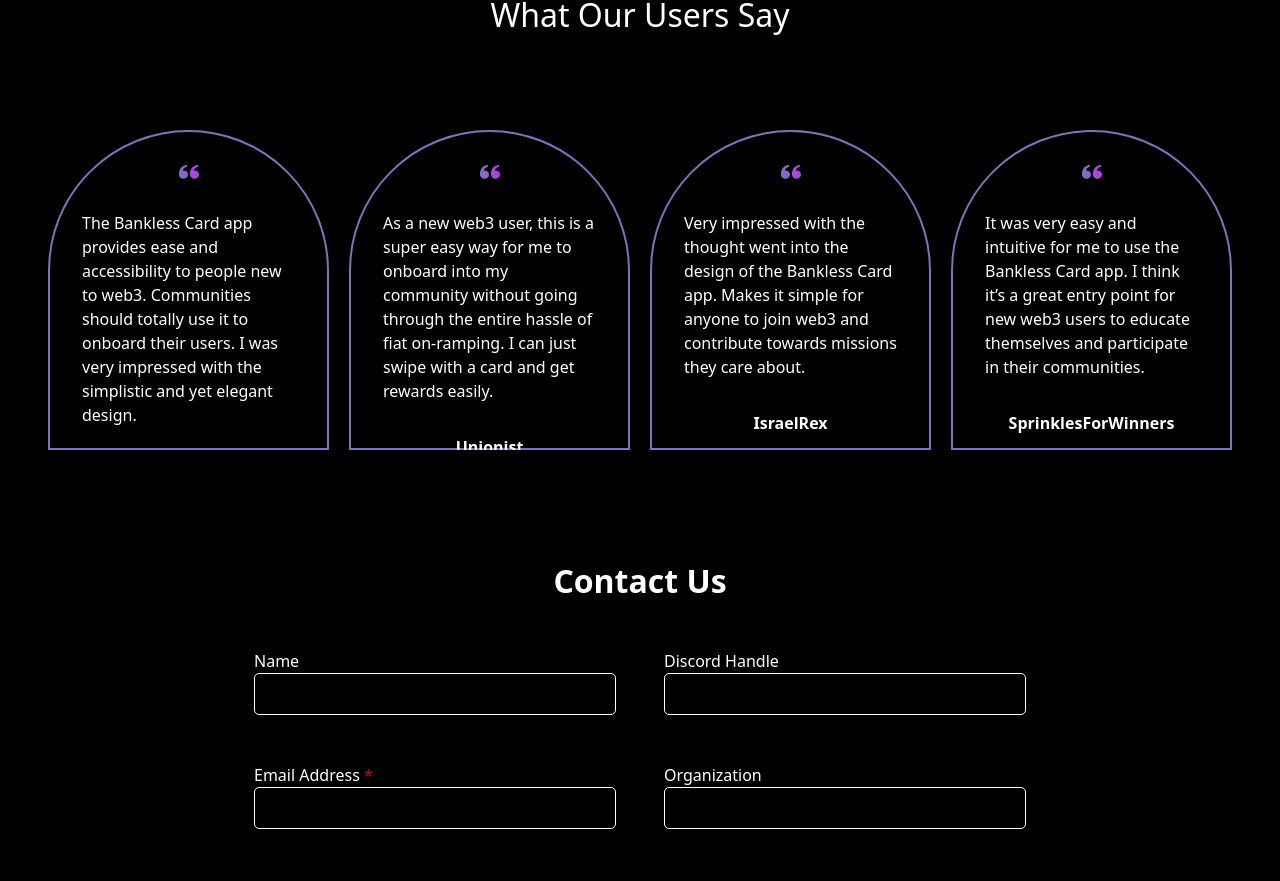
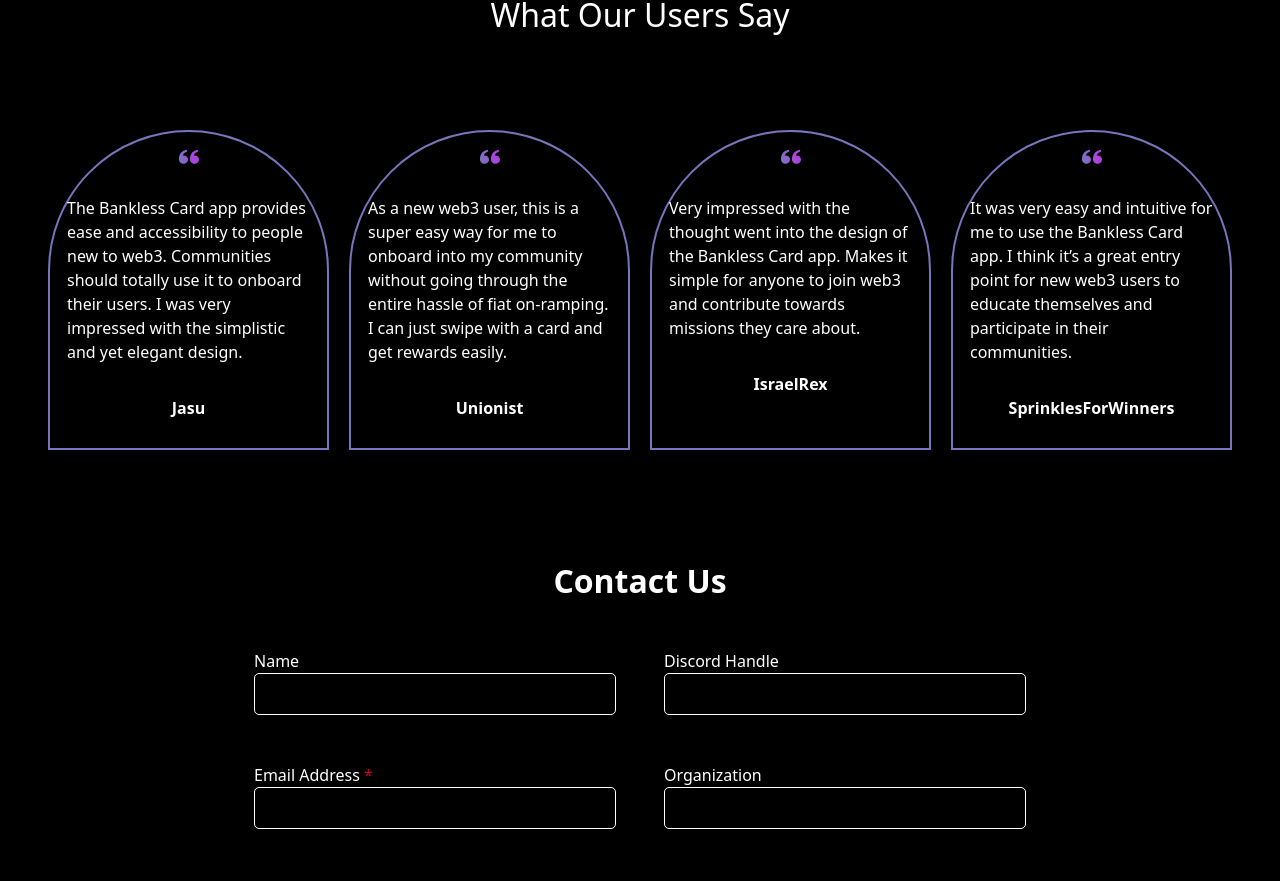
Before and after one commit to Bankless-Card/Bcard-website, a Next.js app: page / in a window 1280 px wide. Shown: the part 1540-2421 px from the top of the page. Built offline with nearby package versions, Linux system fonts and the light colour scheme.

Commit message:
update footer and fix carousel

```diff
--- a/components/Footer.tsx
+++ b/components/Footer.tsx
@@ -31,7 +31,7 @@
           <Link href="/privacy-policy">Privacy Policy</Link>
           {/* <div>Terms & Conditions</div> */}
         </div>
-        {/* <div className="flex flex-col gap-[1rem]">
+        {/* <div className={`flex flex-col gap-[1rem] pr-40 ${styles['remove-padding']}`}>
           <h1 className="font-semibold text-lg leading-[1.375rem]">Install App</h1>
           <div>
             <Image
--- a/components/TestimonialCarousel.tsx
+++ b/components/TestimonialCarousel.tsx
@@ -2,6 +2,7 @@
 import Image from "next/image";
 import Glide from "@glidejs/glide";
 import "tailwindcss/tailwind.css";
+import styles from '@/styles/TestimonialCarousel.module.css'
 
 const TestimonialCarousel = () => {
   useEffect(() => {
@@ -30,7 +31,7 @@
       <div className="glide__track" data-glide-el="track">
         <ul className="glide__slides">
           <li className="glide__slide">
-            <div className="border-2 border-[#7776BC] rounded-t-[12.5rem] p-[2rem] flex flex-col items-center gap-[2rem] h-[20rem]">
+            <div className={`border-2 border-[#7776BC] rounded-t-[12.5rem] p-[2rem] flex flex-col items-center gap-[2rem] h-[20rem] ${styles['make-contain']}`}>
               <Image
                 priority
                 src="/images/quote.svg"
@@ -48,7 +49,7 @@
             </div>
           </li>
           <li className="glide__slide">
-            <div className="border-2 border-[#7776BC] rounded-t-[12.5rem] p-[2rem] flex flex-col items-center gap-[2rem] h-[20rem]">
+            <div className={`border-2 border-[#7776BC] rounded-t-[12.5rem] p-[2rem] flex flex-col items-center gap-[2rem] h-[20rem] ${styles['make-contain']}`}>
               <Image
                 priority
                 src="/images/quote.svg"
@@ -67,7 +68,7 @@
             </div>
           </li>
           <li className="glide__slide">
-            <div className="border-2 border-[#7776BC] rounded-t-[12.5rem] p-[2rem] flex flex-col items-center gap-[2rem] h-[20rem]">
+            <div className={`border-2 border-[#7776BC] rounded-t-[12.5rem] p-[2rem] flex flex-col items-center gap-[2rem] h-[20rem] ${styles['make-contain']}`}>
               <Image
                 priority
                 src="/images/quote.svg"
@@ -86,7 +87,7 @@
             </div>
           </li>
           <li className="glide__slide">
-            <div className="border-2 border-[#7776BC] rounded-t-[12.5rem] p-[2rem] flex flex-col items-center gap-[2rem] h-[20rem]">
+            <div className={`border-2 border-[#7776BC] rounded-t-[12.5rem] p-[2rem] flex flex-col items-center gap-[2rem] h-[20rem] ${styles['make-contain']}`}>
               <Image
                 priority
                 src="/images/quote.svg"
--- a/src/styles/Footer.module.css
+++ b/src/styles/Footer.module.css
@@ -11,4 +11,7 @@
         text-align: center;
         gap: 3rem;
     }
+    .remove-padding{
+        padding: 0;
+    }
 }
--- /dev/null
+++ b/src/styles/TestimonialCarousel.module.css
@@ -0,0 +1,4 @@
+.make-contain{
+    margin: 0;
+    padding: 17px;
+}
```
